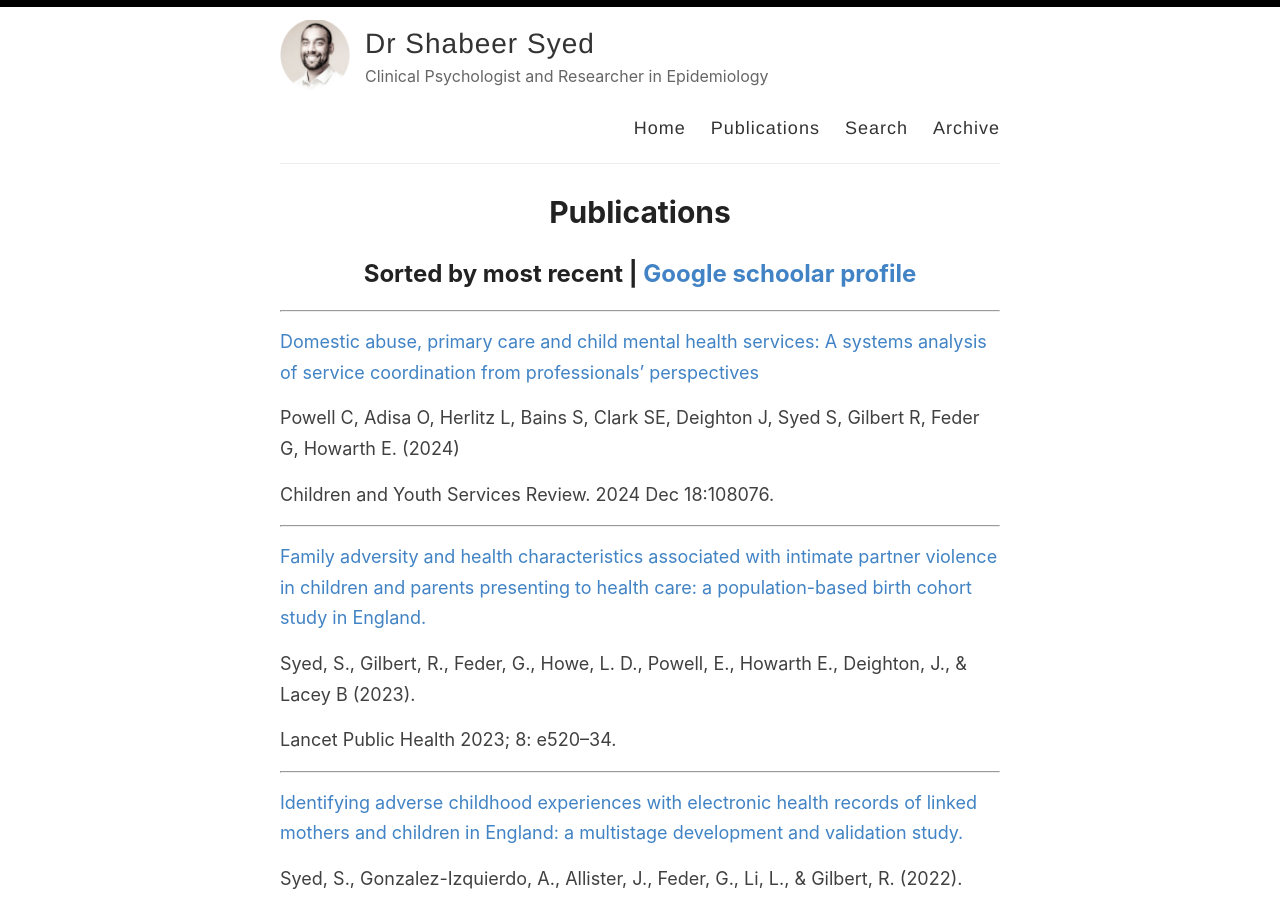
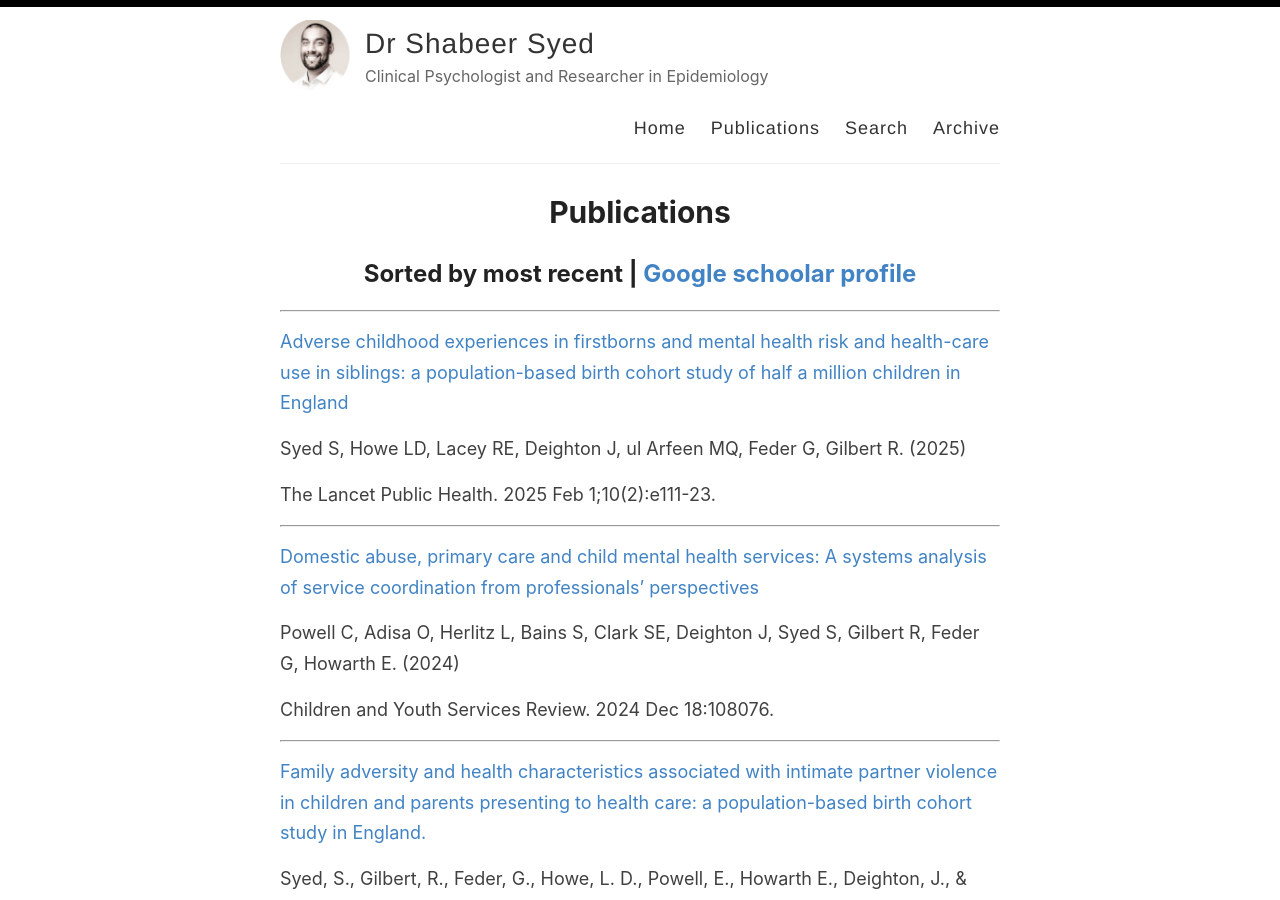
Before and after one commit to shabeer-syed/shabeersyed, a Jekyll site: the page built from _pages/publications.md, in a window 1280 px wide and 900 px high. Built offline with Jekyll 4.4.1, drawn with Linux system fonts in a browser that asks for light colours.

Commit message:
Update publications.md

```diff
--- a/_pages/publications.md
+++ b/_pages/publications.md
@@ -5,6 +5,14 @@ permalink: /publications/
 ---
 
 ## Sorted by most recent | [Google schoolar profile](https://scholar.google.com/citations?user=tayvv1MAAAAJ&hl=en&oi=ao)
+
+--------------
+
+[Adverse childhood experiences in firstborns and mental health risk and health-care use in siblings: a population-based birth cohort study of half a million children in England](https://doi.org/10.1016/S2468-2667(24)00301-3)
+
+Syed S, Howe LD, Lacey RE, Deighton J, ul Arfeen MQ, Feder G, Gilbert R. (2025)
+
+The Lancet Public Health. 2025 Feb 1;10(2):e111-23.
 
 --------------
 
```
